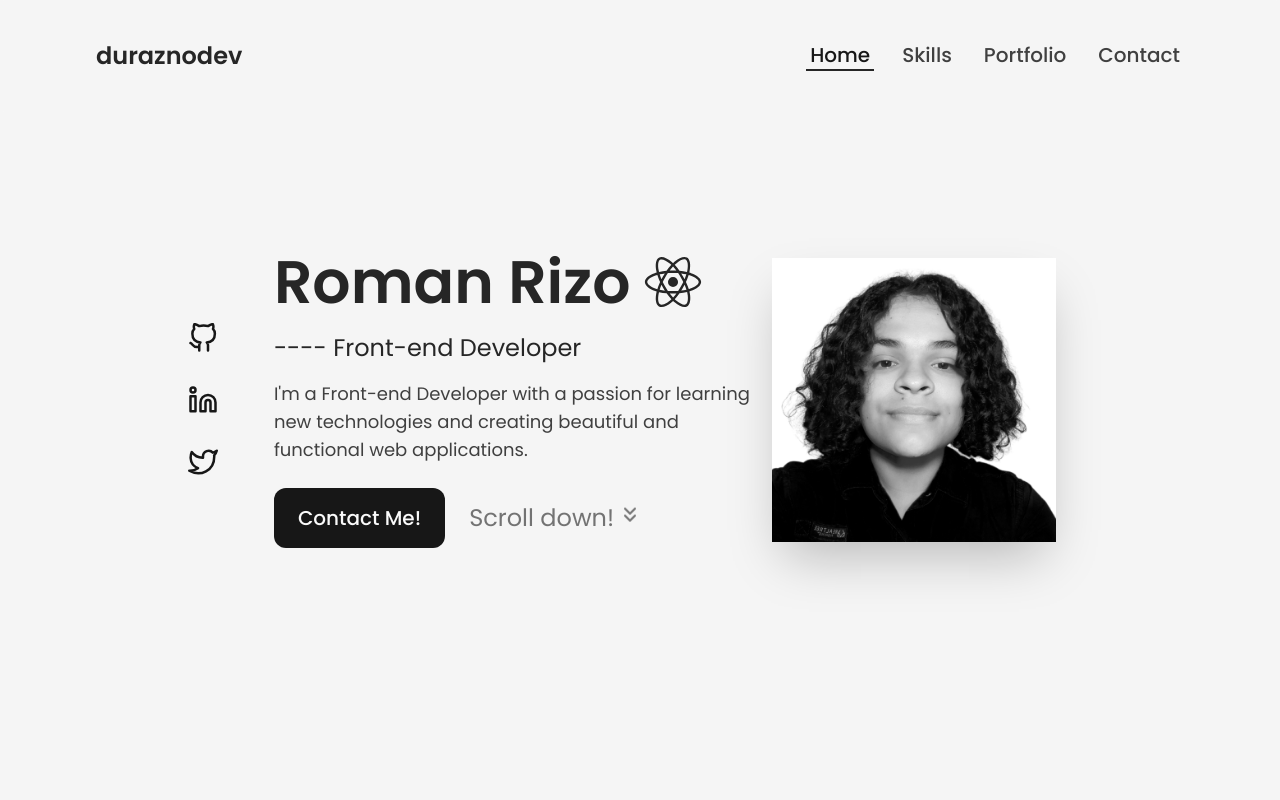
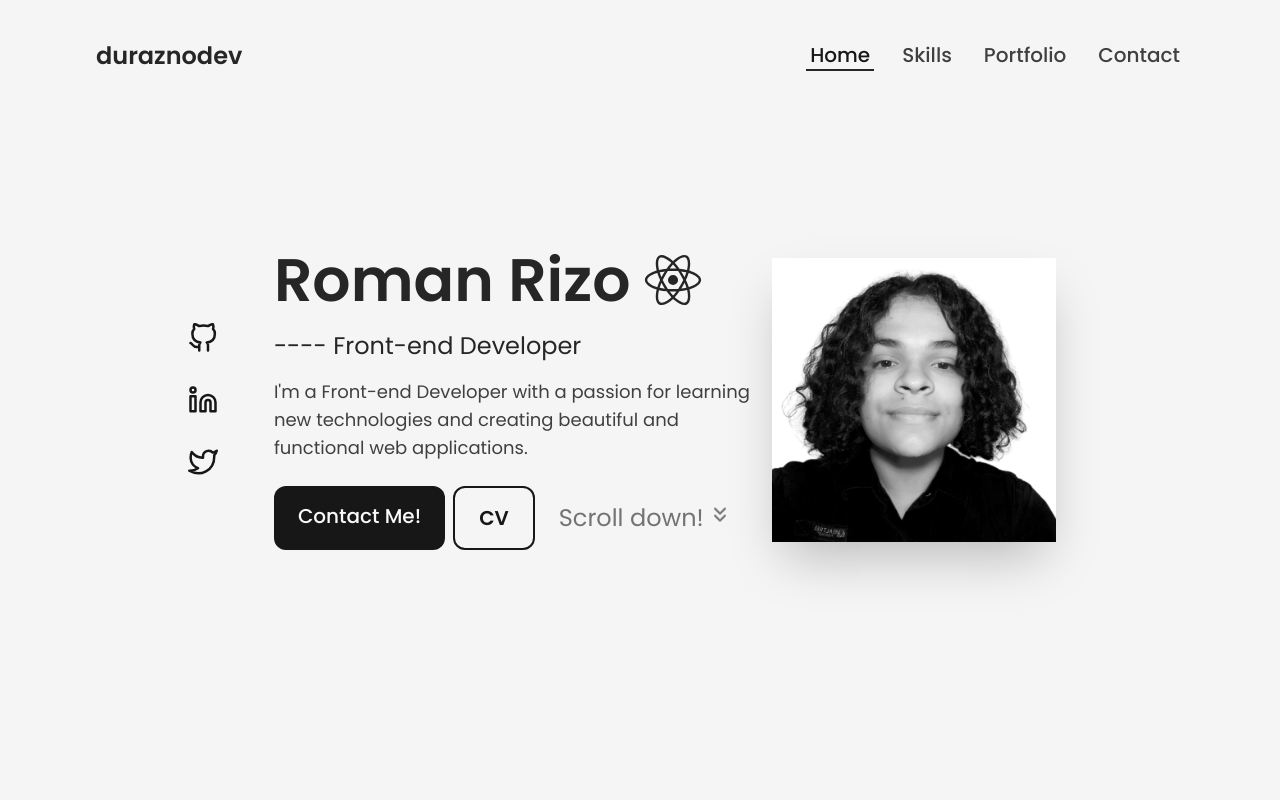
Before and after one commit to duraznodev/personal-portfolio, a React (Vite) app: page / in a window 1280 px wide. Shown: the top 800 px of the page. Built offline with nearby package versions, Linux system fonts and the light colour scheme.

Commit message:
Contact Me and CV buttons now works

```diff
--- a/src/components/home/HomePcUI.jsx
+++ b/src/components/home/HomePcUI.jsx
@@ -16,9 +16,21 @@ export const HomePcUI = ({ text }) => {
           <h2 className="mt-5 text-2xl">---- Front-end Developer</h2>
           <p className="mt-4 block max-w-lg text-lg text-neutral-700">{text}</p>
           <div className="mt-6 flex items-center gap-6">
-            <button className=" gap-1 rounded-xl bg-neutral-900 px-6 py-4 text-xl font-medium text-neutral-50 hover:bg-neutral-700">
-              <span>Contact Me!</span>
-            </button>
+            <div className="flex gap-2">
+              <a
+                href="#contact"
+                className="cursor-pointer gap-1 rounded-xl bg-neutral-900 px-6 py-4 text-xl font-medium text-neutral-50 hover:bg-neutral-700"
+              >
+                <span>Contact Me!</span>
+              </a>
+              <a
+                href="https://drive.google.com/file/d/1_HY5u9wR0-KQhX2DtalZmGvz9f8u1X2z/view?usp=share_link"
+                target="_blank"
+                className="gap-1 rounded-xl border-2 border-neutral-900 bg-neutral-100 px-6 py-4 text-xl font-medium text-neutral-900 hover:bg-neutral-900 hover:text-neutral-200"
+              >
+                <span className="font-bold">CV</span>
+              </a>
+            </div>
             <div className="flex items-center gap-1 text-2xl text-neutral-500">
               <span>Scroll down!</span>
               <FiChevronsDown className="scale-125 animate-bounce-slow" />
--- a/src/components/home/HomePhoneUI.jsx
+++ b/src/components/home/HomePhoneUI.jsx
@@ -26,12 +26,19 @@ export const HomePhoneUI = ({ text }) => {
             </p>
           </div>
           <div className="mt-4 flex items-center justify-center gap-2">
-            <button className="gap-1 rounded-xl bg-neutral-900 px-6 py-4 text-xl font-medium text-neutral-50 hover:bg-neutral-700">
+            <a
+              href="#contact"
+              className="cursor-pointer gap-1 rounded-xl bg-neutral-900 px-6 py-4 text-xl font-medium text-neutral-50 hover:bg-neutral-700"
+            >
               <span>Contact Me!</span>
-            </button>
-            <button className="gap-1 rounded-xl border-2 border-neutral-900 bg-neutral-100 px-6 py-4 text-xl font-medium text-neutral-900 hover:bg-neutral-700">
+            </a>
+            <a
+              href="https://drive.google.com/file/d/1_HY5u9wR0-KQhX2DtalZmGvz9f8u1X2z/view?usp=share_link"
+              target="_blank"
+              className="gap-1 rounded-xl border-2 border-neutral-900 bg-neutral-100 px-6 py-4 text-xl font-medium text-neutral-900 hover:bg-neutral-900 hover:text-neutral-200"
+            >
               <span className="font-bold">CV</span>
-            </button>
+            </a>
           </div>
           <div className="mt-6 flex items-center justify-center">
             <GroupIcons />
```
